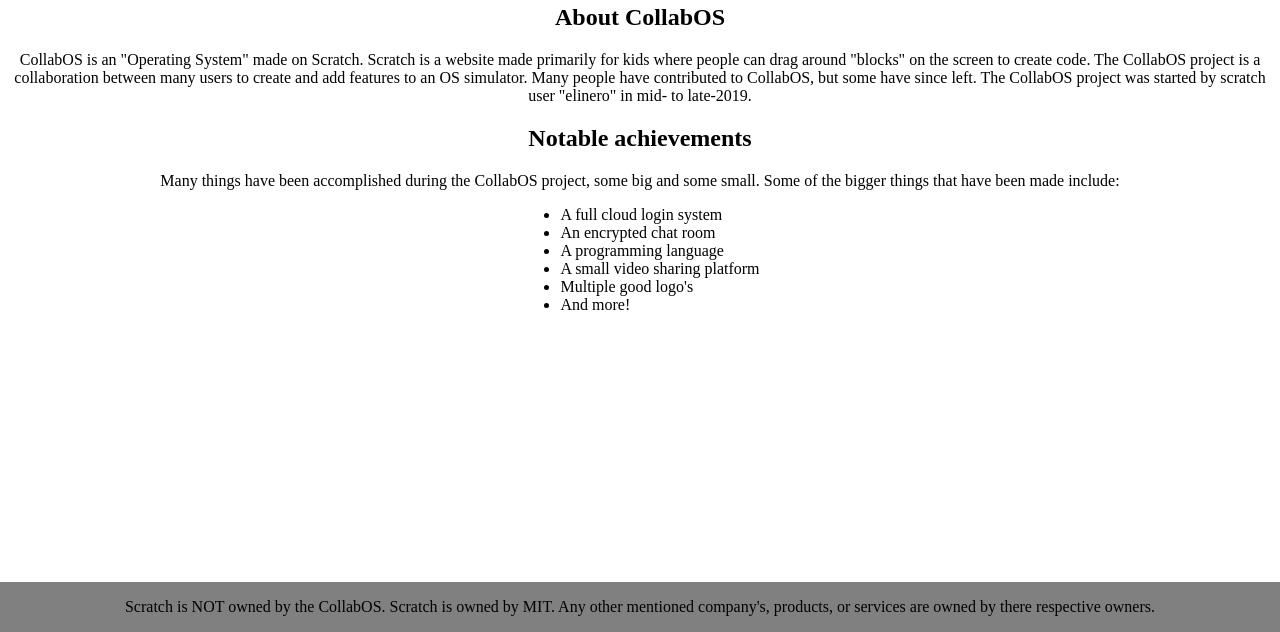
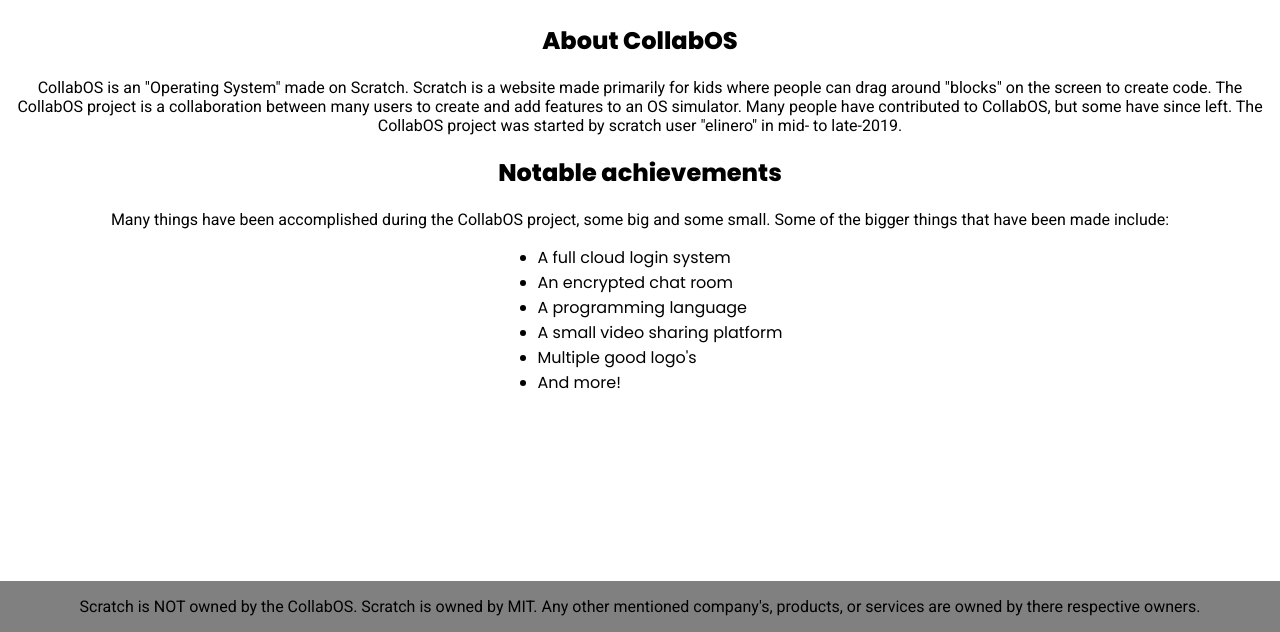
Before and after one commit to Ultragamer135/CollabOS, a plain HTML site: page docs/index.html in a window 1280 px wide. Shown: the part 168-800 px from the top of the page. Drawn offline with Linux system fonts and the light colour scheme.

Commit message:
changed font

```diff
--- a/docs/main.css
+++ b/docs/main.css
@@ -1,3 +1,11 @@
+@import url("https://fonts.googleapis.com/css?family=Poppins:200,400,600,800|Roboto:200,400,600,800");
+* {
+font-family: Poppins;
+}
+p {
+font-family: Roboto;
+}
+
 body {
     background-color: white;
   }
```
